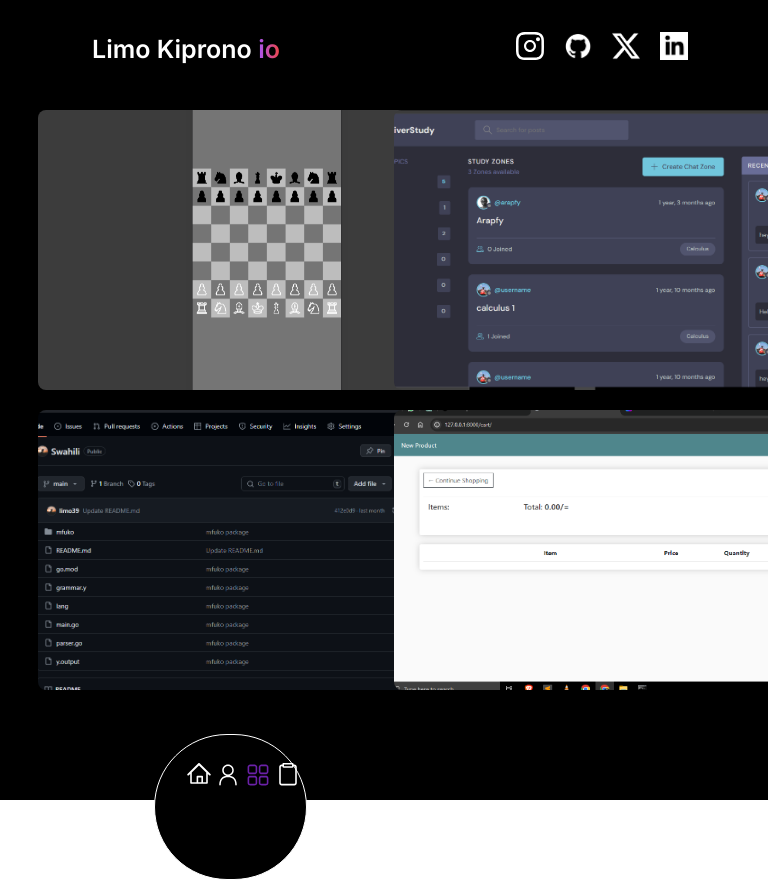
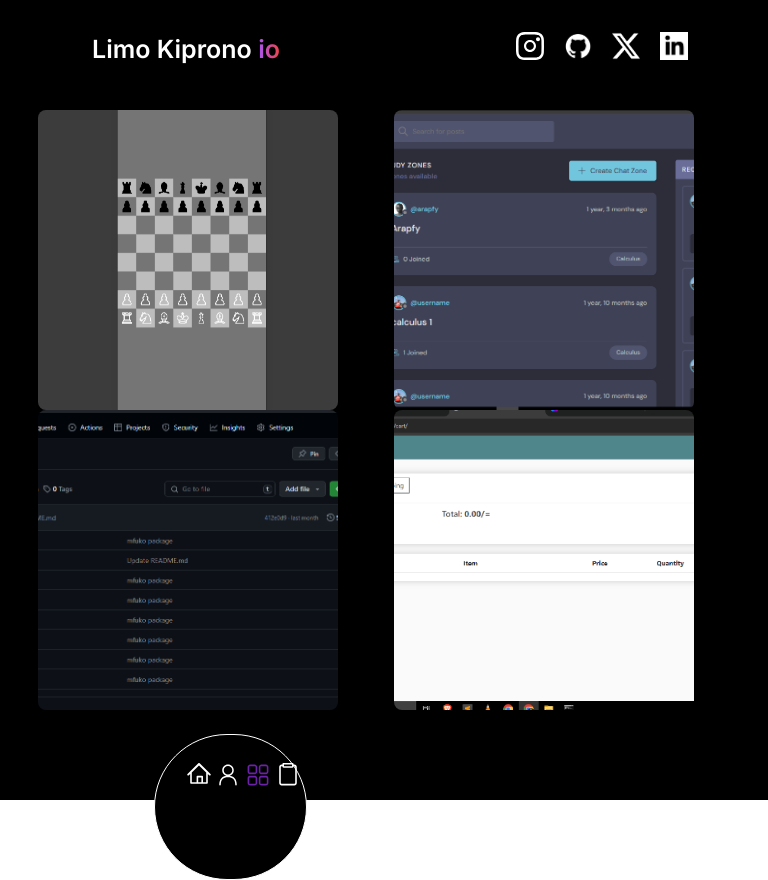
Before and after one commit to limo39/portfolio-, a Next.js app: page /my-projects in a window 768 px wide. Shown: the top 880 px of the page. Built offline with nearby package versions, Linux system fonts and the light colour scheme.

Commit message:
Update globals.css

```diff
--- a/app/globals.css
+++ b/app/globals.css
@@ -6,6 +6,7 @@ body {
   overflow: hidden;
 }
 
+/* Flip Card Styles */
 .flip-card-inner {
   transition: transform 0.6s;
   transform-style: preserve-3d;
@@ -20,3 +21,22 @@ body {
 .flip-card-back {
   transform: rotateY(180deg);
 }
+
+/* Add custom responsive styles */
+@media (max-width: 768px) {
+  body {
+    overflow: auto; /* Allow scrolling on smaller devices */
+  }
+
+  .flip-card-inner {
+    width: 100%; /* Ensure it takes full width on smaller screens */
+    height: 200px; /* Set a height for consistency */
+  }
+}
+
+@media (min-width: 768px) {
+  .flip-card-inner {
+    width: 300px; /* Set a specific width for larger screens */
+    height: 300px; /* Set a height for larger screens */
+  }
+}
```
